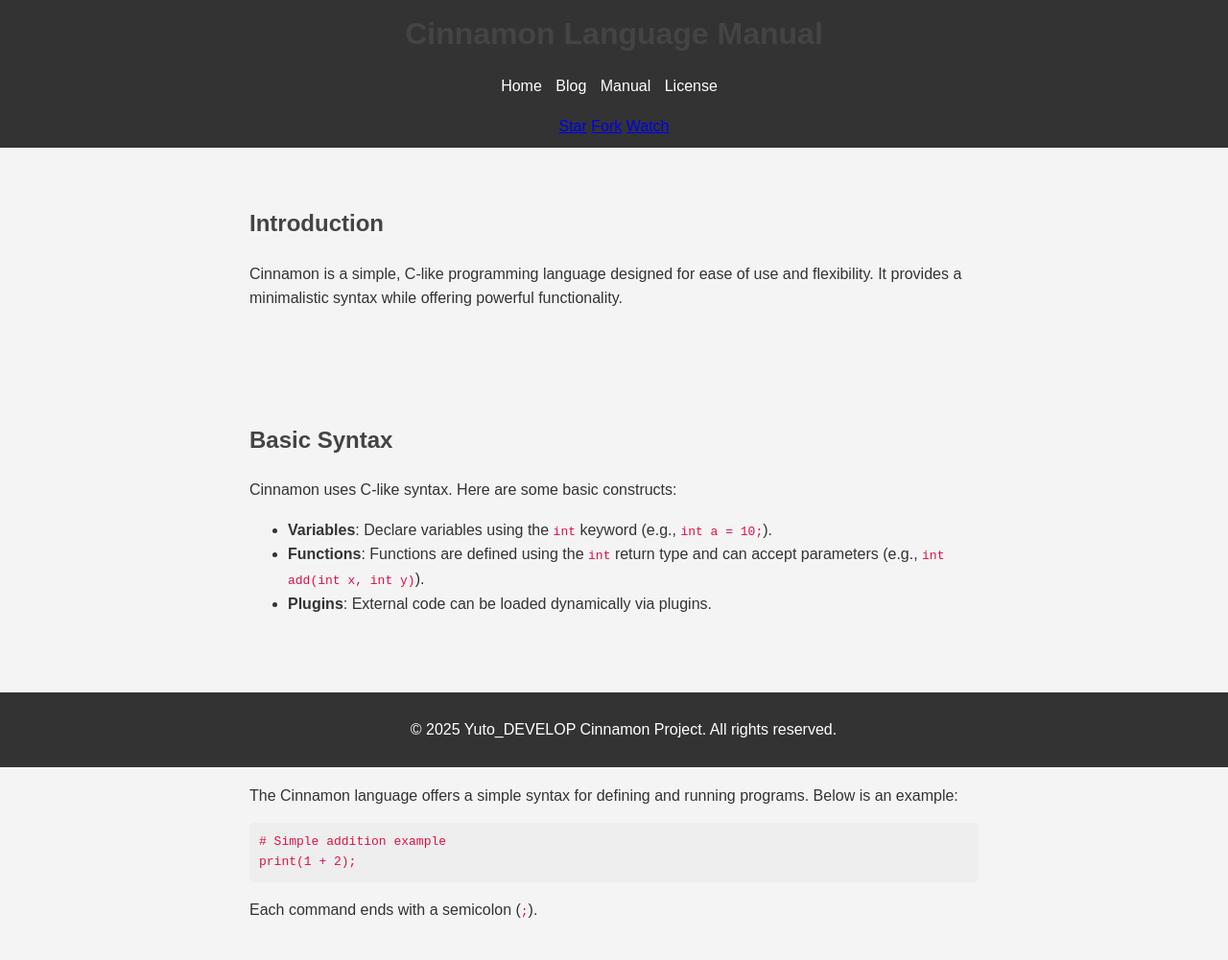
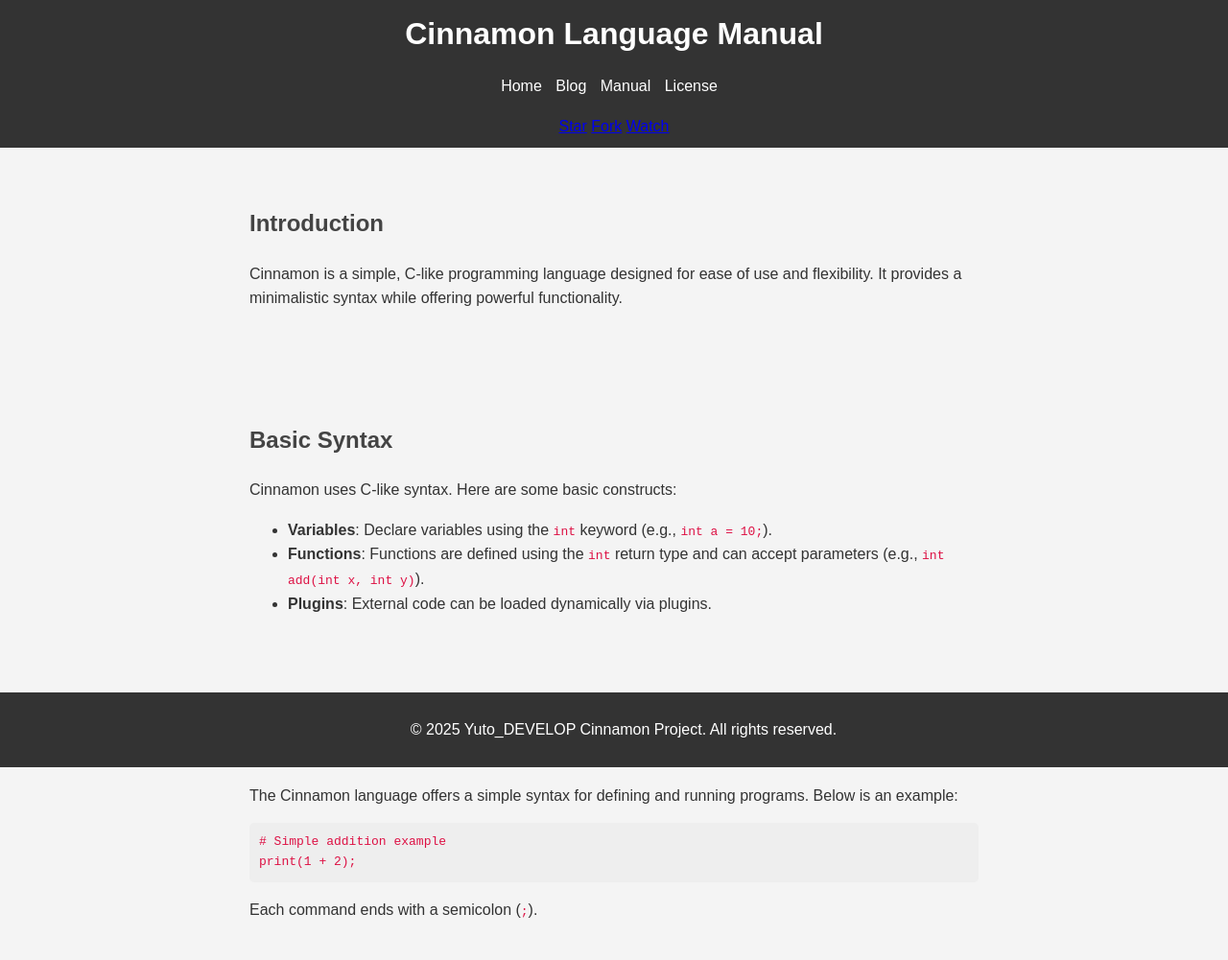
Before and after one commit to yucchannel/cinnamon, a plain HTML site: page manual.html in a window 1280 px wide. Shown: the top 1001 px of the page at 96% size. Drawn offline with Linux system fonts and the light colour scheme.

Commit message:
Update manual.html

```diff
--- a/manual.html
+++ b/manual.html
@@ -24,7 +24,7 @@
       max-width: 800px;
       margin: auto;
     }
-    h1, h2, h3 {
+     h2, h3 {
       color: #444;
     }
     pre {
```
